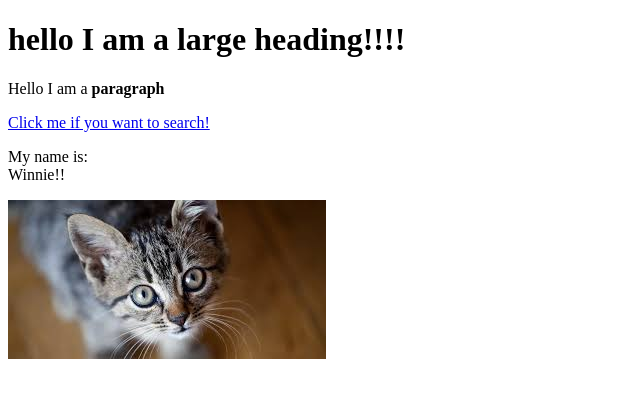
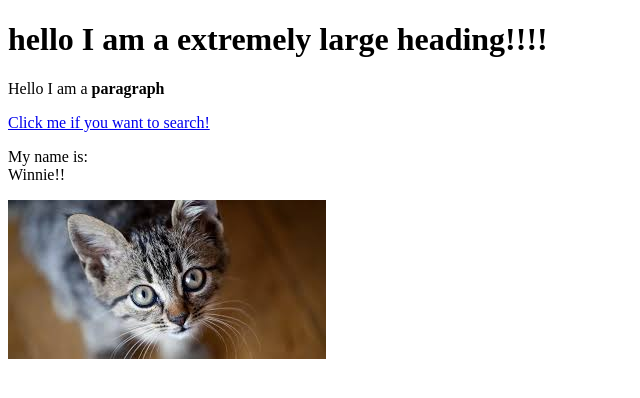
Before and after one commit to devbatch657/Cartoon-Hero, a plain HTML site: page test.html in a window 1280 px wide. Shown: the whole page, without its empty margins (0-640 px from the left). Drawn offline with Linux system fonts and the light colour scheme.

Commit message:
Update test.html

```diff
--- a/test.html
+++ b/test.html
@@ -4,7 +4,7 @@
 	<title>Test Page</title>
 </head>
 <body>
-	<h1> hello I am a large heading!!!! </h1>
+	<h1> hello I am a extremely large heading!!!! </h1>
 	<p>Hello I am a <b>paragraph</b></p>
 	<a href="https://google.com" target="_blank" title="Let's go to google!">Click me if you want to search!</a>
 	<p>My name is:<br>
```
